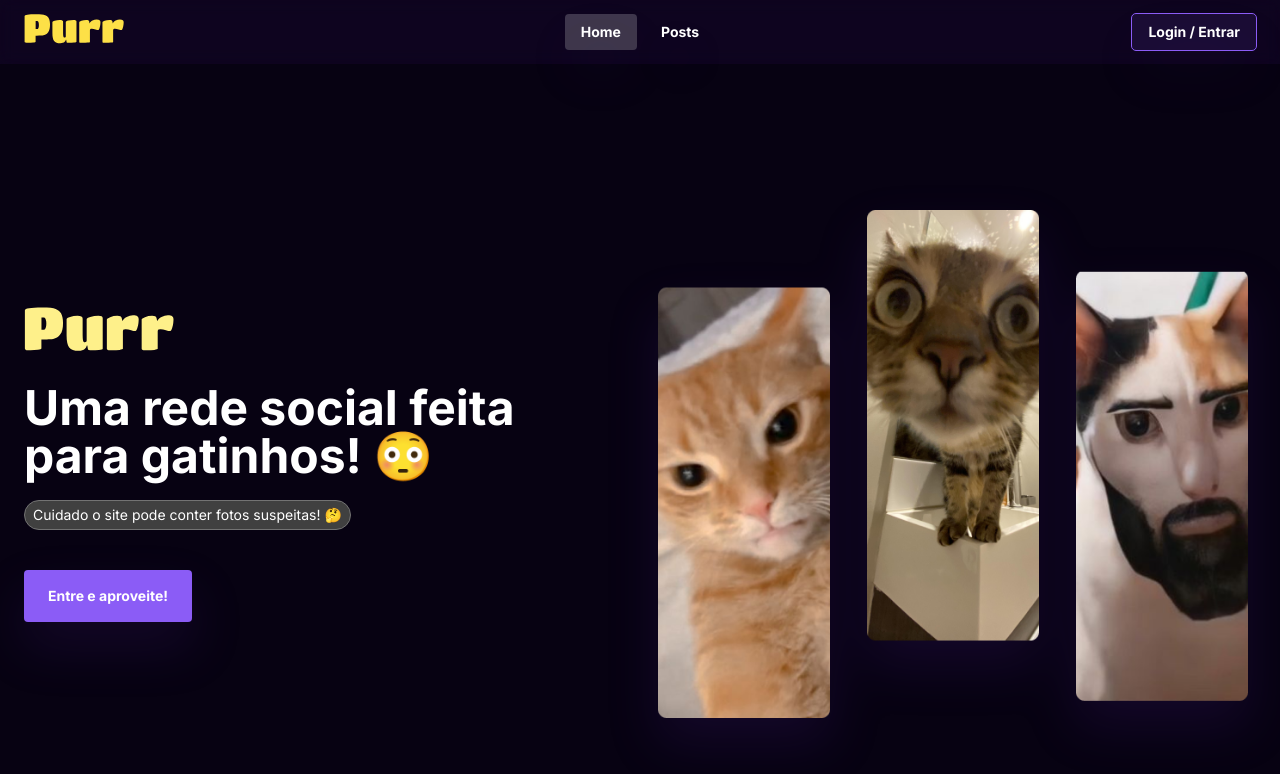
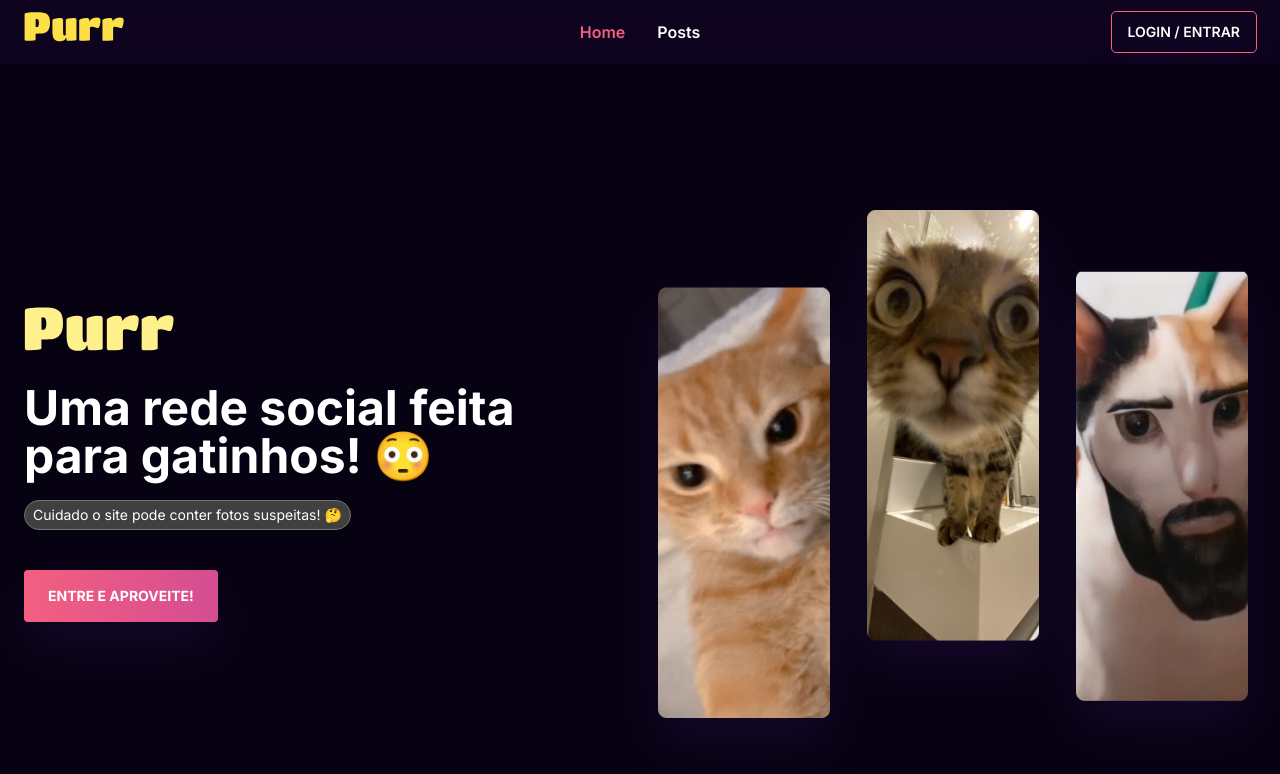
Before and after one commit to IgoCarvalho/purr, a Vue app in the folder web/: page / in a window 1280 px wide. Shown: the top 774 px of the page. Built offline with nearby package versions, Linux system fonts and the light colour scheme; no server answers.

Commit message:
:lipstick: (web) change button color and links

```diff
--- a/web/index.html
+++ b/web/index.html
@@ -1,16 +1,17 @@
 <!DOCTYPE html>
-<html lang="en">
+<html lang="pt-BR">
   <head>
     <link rel="preconnect" href="https://fonts.googleapis.com">
     <link rel="preconnect" href="https://fonts.gstatic.com" crossorigin>
-    <link href="https://fonts.googleapis.com/css2?family=Inter:wght@400;700&display=swap" rel="stylesheet">
+    <link href="https://fonts.googleapis.com/css2?family=Inter:wght@400;600;700&display=swap" rel="stylesheet">
 
     <meta charset="UTF-8">
     <link rel="icon" href="/favicon.ico">
     <meta name="viewport" content="width=device-width, initial-scale=1.0">
-    <title>Vite App</title>
+    <meta name="description" content="Purr - Rede social para fotos de gatos, memes e coisas mais!">
+    <title>Purr</title>
   </head>
-  <body class="bg-purr-900 text-white min-h-screen">
+  <body class="bg-purr-dark text-white min-h-screen">
     <div  id="app"></div>
     <script type="module" src="/src/main.ts"></script>
   </body>
--- a/web/src/components/MyButton.vue
+++ b/web/src/components/MyButton.vue
@@ -2,13 +2,14 @@
 import { computed } from 'vue';
 
 type ButtonSizes = 'sm' | 'md' | 'lg';
-type ButtonVariants = 'solid' | 'outline';
+type ButtonVariants = 'solid' | 'outline' | 'link';
 
 interface ButtonProps {
   asLink?: boolean;
   to?: string;
   size?: ButtonSizes;
   variant?: ButtonVariants;
+  rounded?: boolean;
 }
 
 const props = withDefaults(defineProps<ButtonProps>(), {
@@ -16,53 +17,50 @@ const props = withDefaults(defineProps<ButtonProps>(), {
   to: '/',
   size: 'lg',
   variant: 'solid',
+  rounded: false,
 });
 
 const buttonSizeMap: Record<ButtonSizes, string> = {
-  lg: 'py-4 px-6',
-  md: 'py-3 px-5',
-  sm: 'py-2 px-4',
+  lg: 'py-4 px-6 font-bold',
+  md: 'py-3 px-5 font-semibold',
+  sm: 'py-2 px-4 font-semibold',
 };
 
 const buttonVariantsMap: Record<ButtonVariants, string> = {
-  solid: 'bg-violet-500 hover:bg-violet-600',
+  solid: 'bg-purr-gradient  bg-size-200% hover:bg-right ',
   outline:
-    'bg-violet-500/10 hover:bg-violet-500/30 outline outline-1 outline-violet-500',
+    ' hover:bg-purr-pink hover:text-white outline outline-1 outline-purr-pink',
+  link: 'hover:text-purr-pink',
 };
 
 const buttonSizeClasses = computed(() => buttonSizeMap[props.size]);
 const buttonVariantClasses = computed(() => buttonVariantsMap[props.variant]);
+const buttonRoundedClasses = computed(() =>
+  props.rounded ? 'rounded-full' : 'rounded'
+);
 </script>
 
 <template>
   <router-link
     v-if="asLink"
-    class="button link"
-    :class="[buttonSizeClasses]"
+    class="button-base"
+    :class="[buttonSizeClasses, buttonVariantClasses, buttonRoundedClasses]"
     :to="to"
-    active-class="active"
   >
     <slot></slot>
   </router-link>
 
   <button
     v-else
-    class="button"
-    :class="[buttonSizeClasses, buttonVariantClasses]"
+    class="button-base"
+    :class="[buttonSizeClasses, buttonVariantClasses, buttonRoundedClasses]"
   >
     <slot></slot>
   </button>
 </template>
 
 <style scoped>
-.button {
-  @apply block cursor-pointer rounded text-white text-sm font-bold drop-shadow-purple active:translate-y-1 transition;
-}
-
-.button.link {
-  @apply bg-transparent hover:bg-white/10;
-}
-.button.active {
-  @apply bg-white/20;
+.button-base {
+  @apply block cursor-pointer text-sm text-white bg-transparent flex justify-center items-center gap-3 uppercase drop-shadow-purple active:translate-y-1 transition-all duration-300;
 }
 </style>
--- a/web/src/components/NavLinks.vue
+++ b/web/src/components/NavLinks.vue
@@ -1,12 +1,18 @@
-<script setup lang="ts">
-import Button from './MyButton.vue';
-</script>
+<script setup lang="ts"></script>
 
 <template>
   <nav class="">
     <ul class="flex items-center gap-2">
-      <Button asLink size="sm" to="/"> Home </Button>
-      <Button asLink size="sm" to="posts"> Posts </Button>
+      <router-link class="py-2 px-3 font-semibold" to="/">Home</router-link>
+      <router-link class="py-2 px-3 font-semibold" to="/posts">
+        Posts
+      </router-link>
     </ul>
   </nav>
 </template>
+
+<style>
+.router-link-active {
+  @apply text-purr-pink;
+}
+</style>
--- a/web/src/lib/axios.ts
+++ b/web/src/lib/axios.ts
@@ -1,6 +1,7 @@
 import axios from 'axios';
 
-const baseUrl = import.meta.env.API_URL || 'http://localhost:3333/api/v1';
+const baseUrl =
+  import.meta.env.VITE_BASE_API_URL || 'http://localhost:3333/api/v1';
 
 const instance = axios.create({
   baseURL: baseUrl,
--- a/web/src/pages/WelcomePage.vue
+++ b/web/src/pages/WelcomePage.vue
@@ -10,7 +10,7 @@ import Button from '@/components/MyButton.vue';
     <div>
       <IconPurr class="text-yellow-200" :size="150" aria-label="Purr Icon" />
 
-      <h1 class="text-4xl sm:text-5xl text-white font-bold mt-8">
+      <h1 class="text-4xl leading-tight sm:text-5xl text-white font-bold mt-8">
         Uma rede social feita para gatinhos! 😳
       </h1>
 
--- a/web/tailwind.config.js
+++ b/web/tailwind.config.js
@@ -7,10 +7,18 @@ module.exports = {
         sans: ['Inter', 'ui-sans-serif', 'system-ui', 'sans-serif'],
       },
       backgroundColor: {
-        'purr-900': '#070212',
+        'purr-dark': '#070212',
+        'purr-pink': '#f45f80',
       },
       backgroundImage: {
-        'gradient-radial': 'radial-gradient(var(--tw-gradient-stops))',
+        'purr-gradient':
+          'linear-gradient(to right, #f45f80 0%, #d44d93  51%, #f45f80  100%)',
+      },
+      backgroundSize: {
+        'size-200%': '200% auto',
+      },
+      colors: {
+        'purr-pink': '#f45f80',
       },
       dropShadow: {
         purple: '0 25px 25px #6930c320',
```
Also changed, not shown: 2 other files (tests, documents, lock files or other folders).
